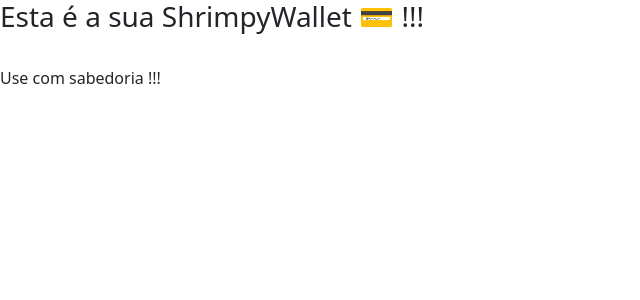
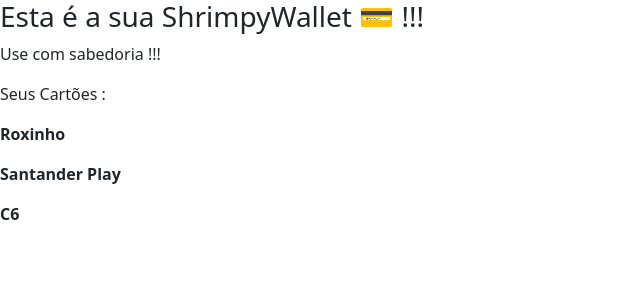
Before and after one commit to DevAVS1/ShrimpyWallet, a Flask app: page /mywallet in a window 1280 px wide. Shown: the top 300 px of the page, without its empty margins (0-640 px from the left). Run offline with Flask 2, Linux system fonts and the light colour scheme.

Commit message:
Passando variáveis para o HTML [#0003]

```diff
--- a/main.py
+++ b/main.py
@@ -2,6 +2,8 @@
 from random import randint
 
 app = Flask(__name__)
+
+meus_cartoes = ['Roxinho','Santander Play','C6']
 
 @app.route('/')
 def home():
@@ -10,8 +12,7 @@
 
 @app.route('/mywallet')
 def my_wallet():
-    valor = randint(0,1000)
-    return render_template('my_wallet.html')
+    return render_template('my_wallet.html',meus_cartoes=meus_cartoes)
 
 if __name__ == "__main__" :
     app.run()
--- a/templates/my_wallet.html
+++ b/templates/my_wallet.html
@@ -1,6 +1,11 @@
 {% extends 'base.html' %}
 {%block body %}
     <h3>Esta é a sua ShrimpyWallet 💳 !!!</h3>
-    <br>
     <p> Use com sabedoria !!!</p>
+    <div>
+    <p>Seus Cartões : </p>
+    {% for cartao in meus_cartoes %}
+        <p><strong>{{cartao}}</p></strong>
+    {% endfor %}
+    </div>
 {% endblock %}
```
